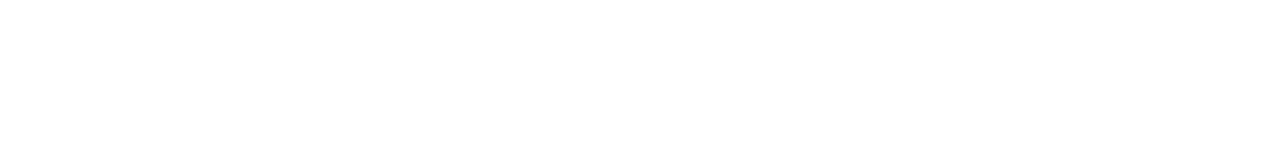
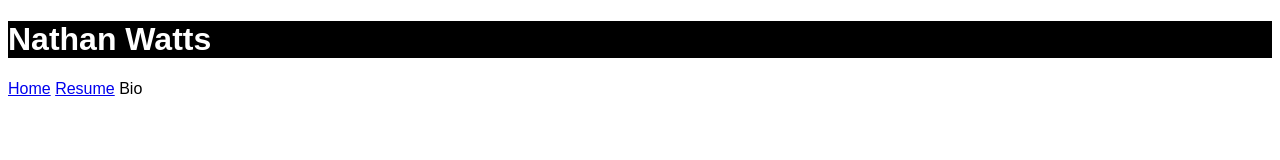
Before and after one commit to Nyrt/Nyrt.github.io, a plain HTML site: page bio.html in a window 1280 px wide. Drawn offline with Linux system fonts and the light colour scheme.

Commit message:
added navigation buttons

```diff
--- a/bio.html
+++ b/bio.html
@@ -11,6 +11,14 @@ Bio - Nathan Watts
 
 <link href="style.css" rel="stylesheet"/>
 </head>
+<h1>
+Nathan Watts
+</h1>
+<div id="links">
+<a href="http://nyrt.github.io/index.html">Home</a>
+<a href="http://nyrt.github.io/resume.html">Resume</a>
+<span id="current-page">Bio</span>
+</div>
 
 
 <body>
--- a/style.css
+++ b/style.css
@@ -1,7 +1,20 @@
 body {
 	font-family: Arial,Helvetica Neue,Helvetica,sans-serif;
+}
+
+h1 {
+	background-color: black;
+	color: white;
 }
 
 #headshot {
 	width: 480px;
 }
+
+#links {
+
+}
+
+#current-page {
+
+}
```
Also changed, not shown: index.html (+4 -2 lines), resume.html (+5 -0 lines).
